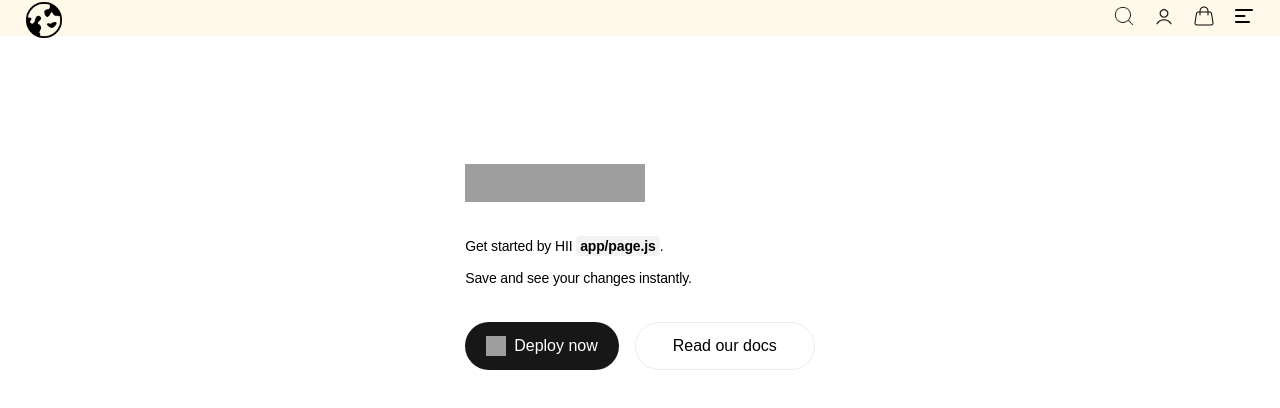
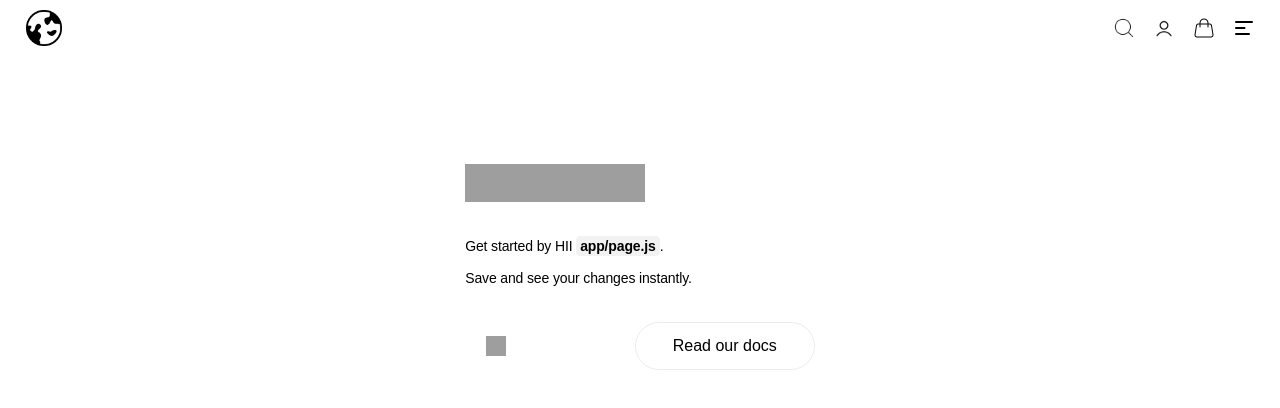
Before and after one commit to gtzjesus/ecommerce, a Next.js app: page / in a window 1280 px wide. Shown: the top 408 px of the page. Built offline with nearby package versions, Linux system fonts and the light colour scheme; grey boxes are pictures that could not be loaded.

Commit message:
File structure + header implementation

```diff
--- a/app/globals.css
+++ b/app/globals.css
@@ -1,6 +1,6 @@
 :root {
   --background: #ffffff;
-  --foreground: #171717;
+  --foreground: #ffffff;
 }
 
 @media (prefers-color-scheme: dark) {
--- a/components/header/header.module.css
+++ b/components/header/header.module.css
@@ -2,10 +2,10 @@
   display: flex;
   justify-content: space-between;
   position: fixed;
-  height: 4.5vh;
+  height: 3.75rem;
   width: 100vw;
   z-index: 9999;
-  background-color: #fff9ea;
+  background-color: #ffffff;
 }
 
 .ul {
```
